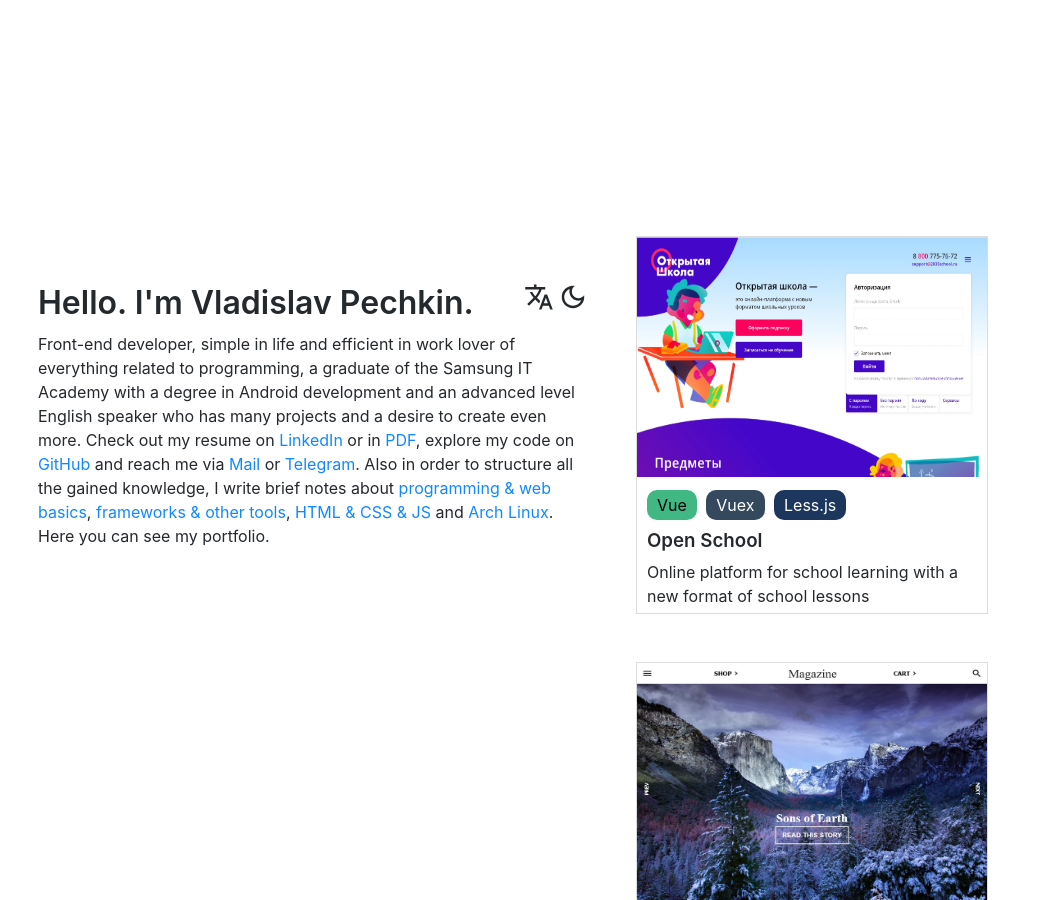
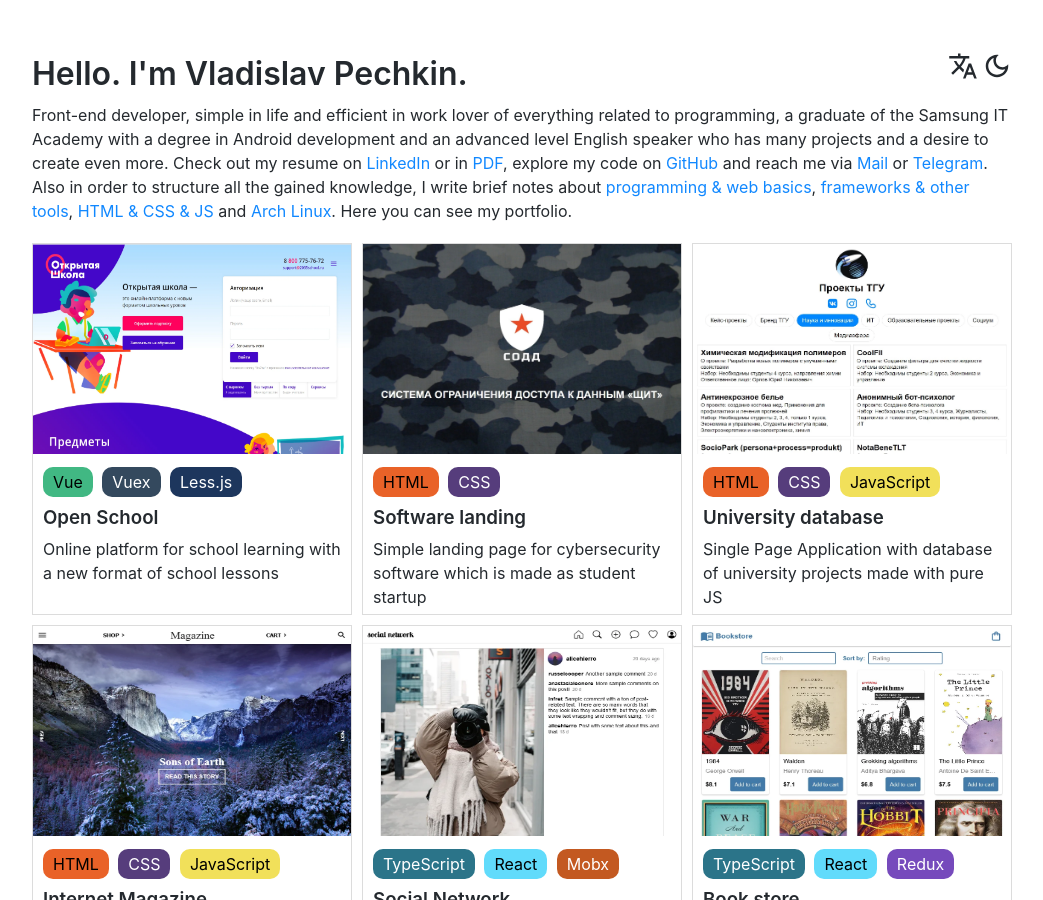
Before and after one commit to pechkn/pechkn.github.io, a Jekyll site: the page index.html, which Jekyll copies as it is, in a window 1280 px wide and 900 px high. Shown: the whole window, without its empty margins (118-1161 px from the left). Built offline with Jekyll 4.4.1, drawn with Linux system fonts in a browser that asks for light colours.

Commit message:
Cards addition

```diff
--- a/index.html
+++ b/index.html
@@ -1,46 +1,33 @@
 <!DOCTYPE html>
 <html lang="en">
+
 <head>
   <meta charset="UTF-8" />
   <meta name="viewport" content="width=device-width, initial-scale=1.0" />
   <link rel="stylesheet" href="style.css" />
   <title lang="en">Vlad Pechkin</title>
 </head>
+
 <body>
   <main>
     <header>
       <h1 lang="en">Hello. I'm Vladislav Pechkin.</h1>
-      <h1 lang="ru">Приветствую.<br> Я - Владислав Печкин.</h1>
+      <h1 lang="ru">Приветствую. Я - Владислав Печкин.</h1>
       <div>
         <button onClick="toggleLang()">
-          <svg
-            xmlns="http://www.w3.org/2000/svg"
-            height="30px"
-            viewBox="0 0 24 24"
-            width="30px"
-            fill="var(--fg-color)"
-            aria-label="Change site language"
-          >
+          <svg xmlns="http://www.w3.org/2000/svg" height="30px" viewBox="0 0 24 24" width="30px" fill="var(--fg-color)"
+            aria-label="Change site language">
             <path d="M0 0h24v24H0V0z" fill="none" />
             <path
-              d="M12.87 15.07l-2.54-2.51.03-.03c1.74-1.94 2.98-4.17 3.71-6.53H17V4h-7V2H8v2H1v1.99h11.17C11.5 7.92 10.44 9.75 9 11.35 8.07 10.32 7.3 9.19 6.69 8h-2c.73 1.63 1.73 3.17 2.98 4.56l-5.09 5.02L4 19l5-5 3.11 3.11.76-2.04zM18.5 10h-2L12 22h2l1.12-3h4.75L21 22h2l-4.5-12zm-2.62 7l1.62-4.33L19.12 17h-3.24z"
-            />
+              d="M12.87 15.07l-2.54-2.51.03-.03c1.74-1.94 2.98-4.17 3.71-6.53H17V4h-7V2H8v2H1v1.99h11.17C11.5 7.92 10.44 9.75 9 11.35 8.07 10.32 7.3 9.19 6.69 8h-2c.73 1.63 1.73 3.17 2.98 4.56l-5.09 5.02L4 19l5-5 3.11 3.11.76-2.04zM18.5 10h-2L12 22h2l1.12-3h4.75L21 22h2l-4.5-12zm-2.62 7l1.62-4.33L19.12 17h-3.24z" />
           </svg>
         </button>
         <button onClick="toggleTheme()">
-          <svg
-            xmlns="http://www.w3.org/2000/svg"
-            enable-background="new 0 0 24 24"
-            height="30px"
-            viewBox="0 0 24 24"
-            width="30px"
-            fill="var(--fg-color)"
-            aria-label="Change site theme"
-          >
+          <svg xmlns="http://www.w3.org/2000/svg" enable-background="new 0 0 24 24" height="30px" viewBox="0 0 24 24"
+            width="30px" fill="var(--fg-color)" aria-label="Change site theme">
             <rect fill="none" height="24" width="24" />
             <path
-              d="M9.37,5.51C9.19,6.15,9.1,6.82,9.1,7.5c0,4.08,3.32,7.4,7.4,7.4c0.68,0,1.35-0.09,1.99-0.27C17.45,17.19,14.93,19,12,19 c-3.86,0-7-3.14-7-7C5,9.07,6.81,6.55,9.37,5.51z M12,3c-4.97,0-9,4.03-9,9s4.03,9,9,9s9-4.03,9-9c0-0.46-0.04-0.92-0.1-1.36 c-0.98,1.37-2.58,2.26-4.4,2.26c-2.98,0-5.4-2.42-5.4-5.4c0-1.81,0.89-3.42,2.26-4.4C12.92,3.04,12.46,3,12,3L12,3z"
-            />
+              d="M9.37,5.51C9.19,6.15,9.1,6.82,9.1,7.5c0,4.08,3.32,7.4,7.4,7.4c0.68,0,1.35-0.09,1.99-0.27C17.45,17.19,14.93,19,12,19 c-3.86,0-7-3.14-7-7C5,9.07,6.81,6.55,9.37,5.51z M12,3c-4.97,0-9,4.03-9,9s4.03,9,9,9s9-4.03,9-9c0-0.46-0.04-0.92-0.1-1.36 c-0.98,1.37-2.58,2.26-4.4,2.26c-2.98,0-5.4-2.42-5.4-5.4c0-1.81,0.89-3.42,2.26-4.4C12.92,3.04,12.46,3,12,3L12,3z" />
           </svg>
         </button>
       </div>
@@ -74,7 +61,7 @@
     </p>
   </main>
   <aside>
-      <a class="card" href="https://2035school.ru">
+    <a class="card" target="_blank" href="https://2035school.ru">
       <img class="preview" src="res/open-school.webp" alt="Site preview" />
       <span class="vue" />
       <span class="vuex" />
@@ -89,7 +76,34 @@
         форматом школьных уроков
       </p>
     </a>
-        <a class="card" href="https://infret.github.io/internet-magazine">
+    <a class="card" target="_blank" href="http://содд.рф">
+      <img class="preview" src="res/software-landing.webp" alt="Site preview" />
+      <span class="html" />
+      <span class="css" />
+      <h3 lang="en">Software landing</h3>
+      <h3 lang="ru">Лэндинг ПО</h3>
+      <p lang="en">
+        Simple landing page for cybersecurity software which is made as student startup
+      </p>
+      <p lang="ru">
+        Простая посадочная страница для продукта студенческого стартапа
+      </p>
+    </a>
+    <a class="card" target="_blank" href="http://tltsu-pro.space">
+      <img class="preview" src="res/university-database.webp" alt="Site preview" />
+      <span class="html" />
+      <span class="css" />
+      <span class="js" />
+      <h3 lang="en">University database</h3>
+      <h3 lang="ru">База данных университета</h3>
+      <p lang="en">
+        Single Page Application with database of university projects made with pure JS
+      </p>
+      <p lang="ru">
+        Одностраничное приложение (SPA), являющееся базой данных студенческих проектов
+      </p>
+    </a>
+    <a class="card" target="_blank" href="https://infret.github.io/internet-magazine">
       <img class="preview" src="res/internet-magazine.webp" alt="Site preview" />
       <span class="html" />
       <span class="css" />
@@ -101,11 +115,10 @@
         features in short stylesheet
       </p>
       <p lang="ru">
-            Отзывчивый и адаптивный статичный сайт, представляющий собой главную страницу
-            интернет-издания и использующий современные CSS-приемы
+        Отзывчивый и адаптивный интернет-журнал, использующий современные CSS-приемы
       </p>
     </a>
-        <a class="card" href="https://infret.github.io/social-network">
+    <a class="card" target="_blank" href="https://infret.github.io/social-network">
       <img class="preview" src="res/social-network.webp" alt="Site preview" />
       <span class="ts" />
       <span class="react" />
@@ -117,12 +130,12 @@
         run in browser, login system and persistent Mobx state
       </p>
       <p lang="ru">
-            Одностраничное приложение (SPA), представляющее собой полную функционалом безсерверную
-            (serverless) социальную сеть с логикой, работающей в браузере, кэшированием
-            MobX-состояния приложения и системой аккаунтов
+        Одностраничное приложение (SPA), являющееся безсерверной
+        (serverless) социальной сетью с работающей в браузере логикой, кэшированием
+        данных и системой аккаунтов
       </p>
     </a>
-        <a class="card" href="https://infret.github.io/book-store">
+    <a class="card" target="_blank" href="https://infret.github.io/book-store">
       <img class="preview" src="res/book-store.webp" alt="Site preview" />
       <span class="ts" />
       <span class="react" />
@@ -138,7 +151,7 @@
         функционалом каталога и корзины, и основанное на иммутабельном состоянии Redux
       </p>
     </a>
-        <a class="card" href="job-finder">
+    <a class="card" target="_blank" href="job-finder">
       <img class="preview" src="res/job-finder.webp" alt="Site preview" />
       <span class="js" />
       <span class="react" />
@@ -154,7 +167,7 @@
         Jobs, основанное на React-хуках и CSS-библиотеке
       </p>
     </a>
-        <a class="card" href="vue-messenger">
+    <a class="card" target="_blank" href="vue-messenger">
       <img class="preview" src="res/vue-messenger.webp" alt="Site preview" />
       <span class="vue" />
       <span class="vuex" />
@@ -170,7 +183,7 @@
         безсерверный мессенджер, использующий Vue, Vuex и препроцессор SASS
       </p>
     </a>
-        <a class="card" href="eye-trainer">
+    <a class="card" target="_blank" href="eye-trainer">
       <img class="preview" src="res/eye-trainer.webp" alt="Site preview" />
       <span class="ts" />
       <span class="next" />
@@ -189,6 +202,7 @@
   </aside>
   </section>
 </body>
+
 </html>
 <script>
   document.documentElement.lang = navigator.language
--- a/style.css
+++ b/style.css
@@ -53,6 +53,7 @@ html[lang*='ru'] [lang='ru'] {
   background-color: transparent;
   transition: all 0.5s linear;
   text-decoration: none;
+  box-sizing: border-box;
 }
 
 h1,
@@ -65,6 +66,7 @@ h4 {
 
 button {
   cursor: pointer;
+  padding-bottom: 5px;
 }
 
 a {
@@ -72,53 +74,45 @@ a {
 }
 
 body {
-  margin: 32px auto;
+  margin: 30px auto;
   animation: fade 1.5s forwards;
   max-width: 1000px;
   background-color: var(--bg-color);
   display: flex;
-  flex-wrap: wrap;
-  position: relative;
+  flex-direction: column;
 }
 
 main {
-  min-width: 440px;
-  max-width: 550px;
-  width: 60vw;
-  height: 80vh;
-  display: flex;
-  flex-direction: column;
-  justify-content: center;
-  position: fixed;
-  margin: 16px;
+  padding: 10px;
 }
 
 header {
   display: flex;
+  flex-wrap: wrap;
   align-items: center;
   justify-content: space-between;
 }
 
 aside {
-  min-width: 320px;
-  display: flex;
-  flex-wrap: wrap;
+  display: grid;
+  grid-template-columns: repeat(auto-fill, 320px);
   justify-content: center;
-  margin: 20vh 0 0 58%;
+  gap: 10px;
+  margin-top: 10px;
 }
 
 .card {
   border: 1px solid var(--border-color);
-  max-width: 352px;
-  margin: 24px 16px;
+  width: 320px;
   padding: 5px 10px;
   box-sizing: border-box;
-  font-size: 16px;
+  scroll-snap-align: center;
+  flex: none;
 }
 
 .preview {
-  width: 350px;
-  height: 240px;
+  width: 318px;
+  height: 210px;
   margin: -5px 0 10px -10px;
 }
 
```
Also changed, not shown: res/bbq-shop.webp (deleted), res/software-landing.webp (added), res/university-database.webp (added). Lines whose indentation alone changed are shown as unchanged.
